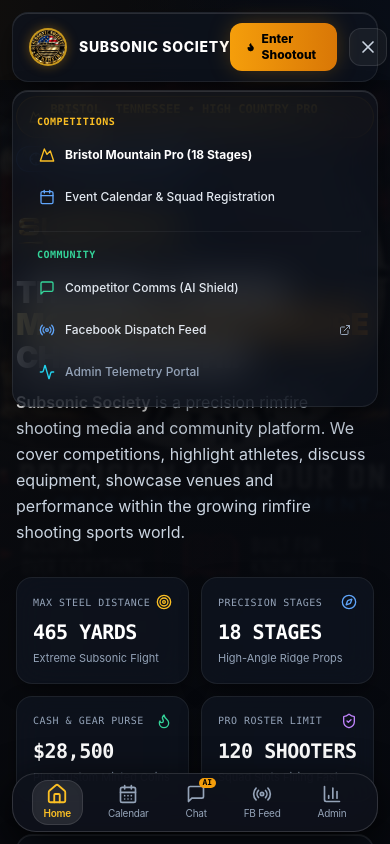
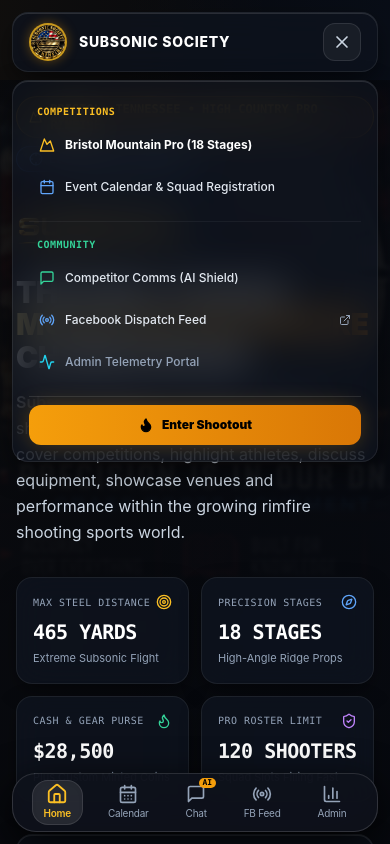
Before and after one commit to wireddigitalus-stack/subsonic, a Next.js app: page / in a window 390 px wide. Both pictures are taken after a click on the button 367 px from the left and 47 px from the top of the page. Shown: the top 844 px of the page. Built offline with nearby package versions, Linux system fonts and the light colour scheme; no server answers.

Commit message:
style: move Enter Shootout button inside mobile dropdown menu and hide from mobile top bar

```diff
--- a/src/components/layout/Navbar.tsx
+++ b/src/components/layout/Navbar.tsx
@@ -259,7 +259,7 @@
             <Link
               href="/calendar"
               data-telemetry="nav_primary_register_cta"
-              className="px-4 py-2 rounded-xl text-xs font-extrabold bg-gradient-to-r from-amber-500 to-amber-600 text-black shadow-tactical-glow hover:brightness-110 active:scale-95 transition-all flex items-center gap-1.5"
+              className="hidden md:flex px-4 py-2 rounded-xl text-xs font-extrabold bg-gradient-to-r from-amber-500 to-amber-600 text-black shadow-tactical-glow hover:brightness-110 active:scale-95 transition-all items-center gap-1.5"
             >
               <Flame className="w-3.5 h-3.5 fill-black" />
               <span>Enter Shootout</span>
@@ -337,6 +337,19 @@
                 <span>Admin Telemetry Portal</span>
               </Link>
             </div>
+
+            {/* Mobile Action: Enter Shootout */}
+            <div className="pt-2 border-t border-white/10">
+              <Link
+                href="/calendar"
+                onClick={() => setMobileMenuOpen(false)}
+                data-telemetry="mobile_nav_enter_shootout"
+                className="w-full py-3 rounded-xl text-xs font-black bg-gradient-to-r from-amber-500 to-amber-600 text-black shadow-tactical-glow flex items-center justify-center gap-2 active:scale-95 transition-all"
+              >
+                <Flame className="w-4 h-4 fill-black" />
+                <span>Enter Shootout</span>
+              </Link>
+            </div>
           </div>
         )}
       </div>
```
